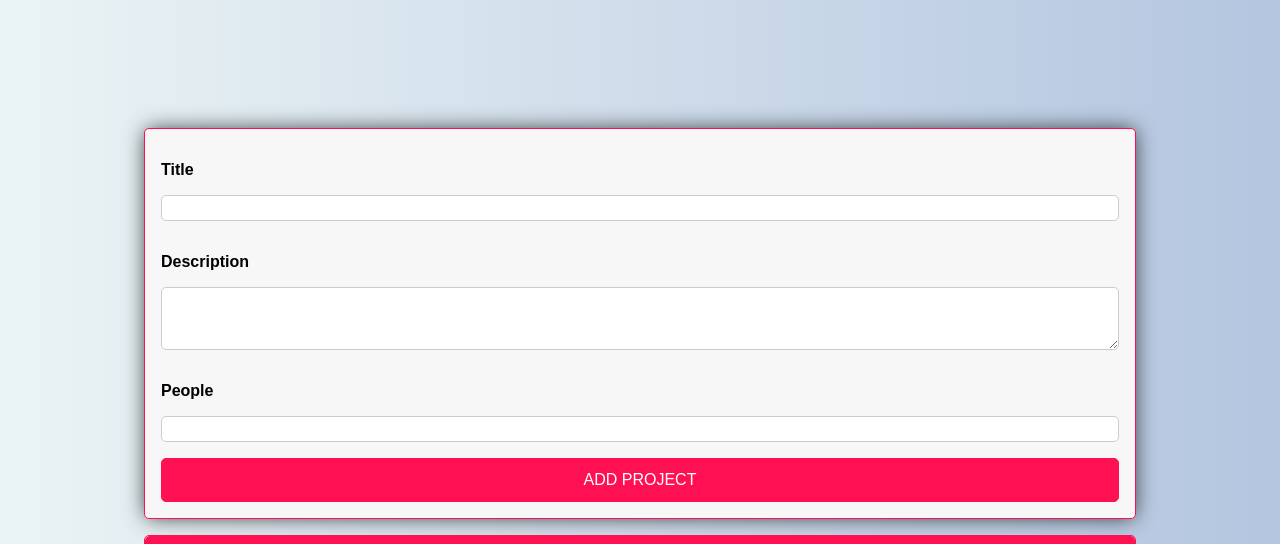
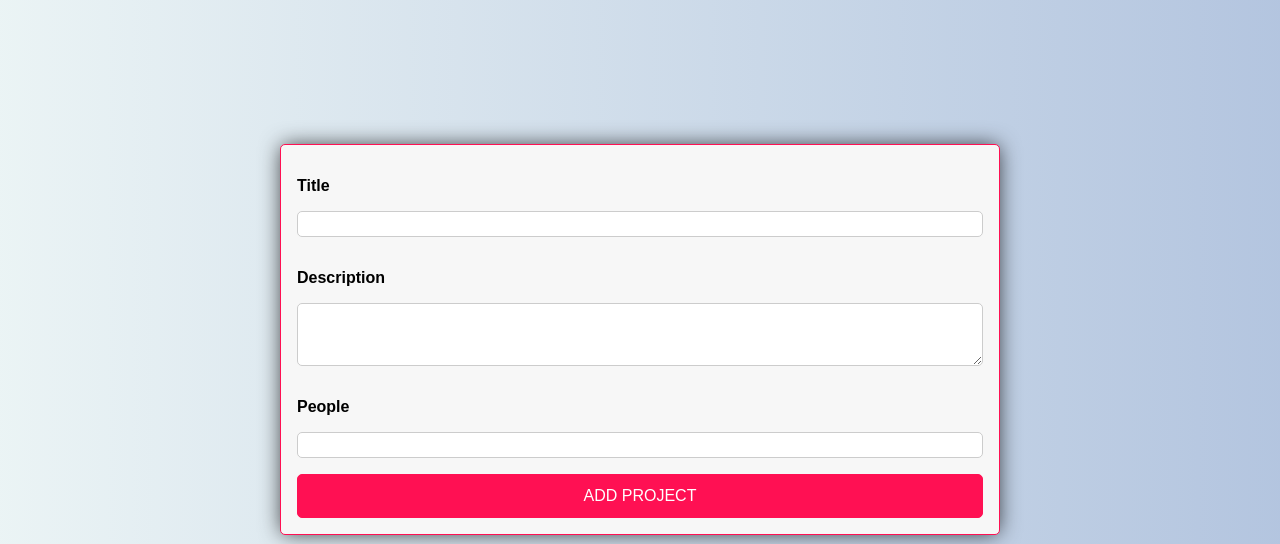
Before and after one commit to moshBa92/project-manager-list, a website with bundled scripts: page index.html in a window 1280 px wide. Shown: the top 544 px of the page. Built offline with nearby package versions, Linux system fonts and the light colour scheme.

Commit message:
chnge css

```diff
--- a/app.css
+++ b/app.css
@@ -5,10 +5,12 @@
 
 html {
   font-family: sans-serif;
+  padding:10% 20%;
 }
 
+
+
 body {
-  margin: 10%;
   background: hsla(186, 33%, 94%, 1);
   background: linear-gradient(90deg, hsla(186, 33%, 94%, 1) 0%, hsla(216, 41%, 79%, 1) 100%);
   filter: progid: DXImageTransform.Microsoft.gradient( startColorstr="#EBF4F5", endColorstr="#B5C6E0", GradientType=1 );}
@@ -19,6 +21,8 @@ textarea {
   display: block;
   margin: 1rem 0;
 }
+
+
 
 label {
   font-weight: bold;
```
